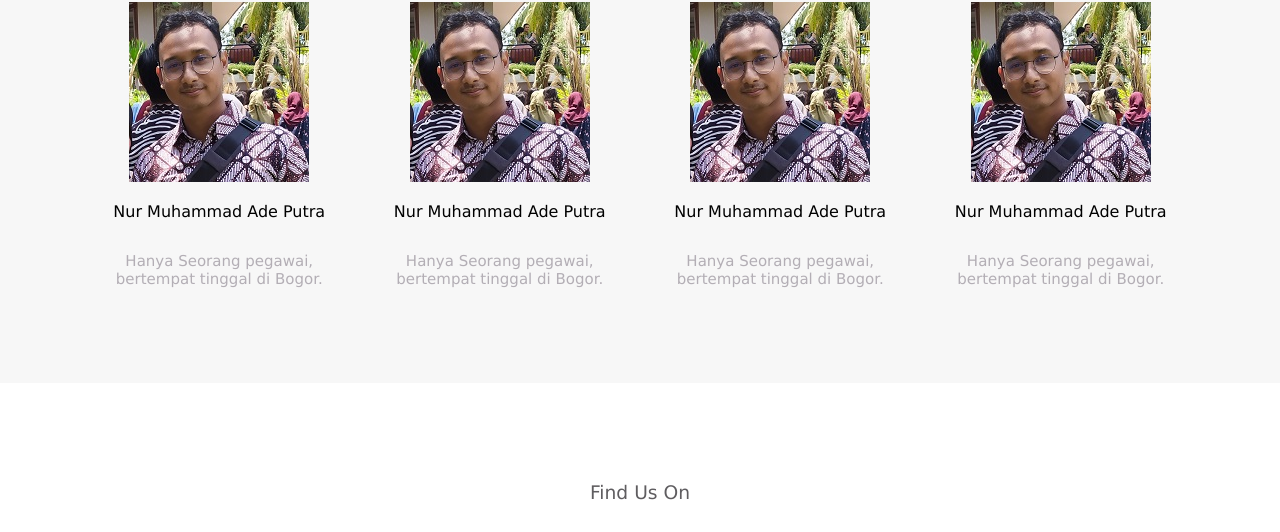
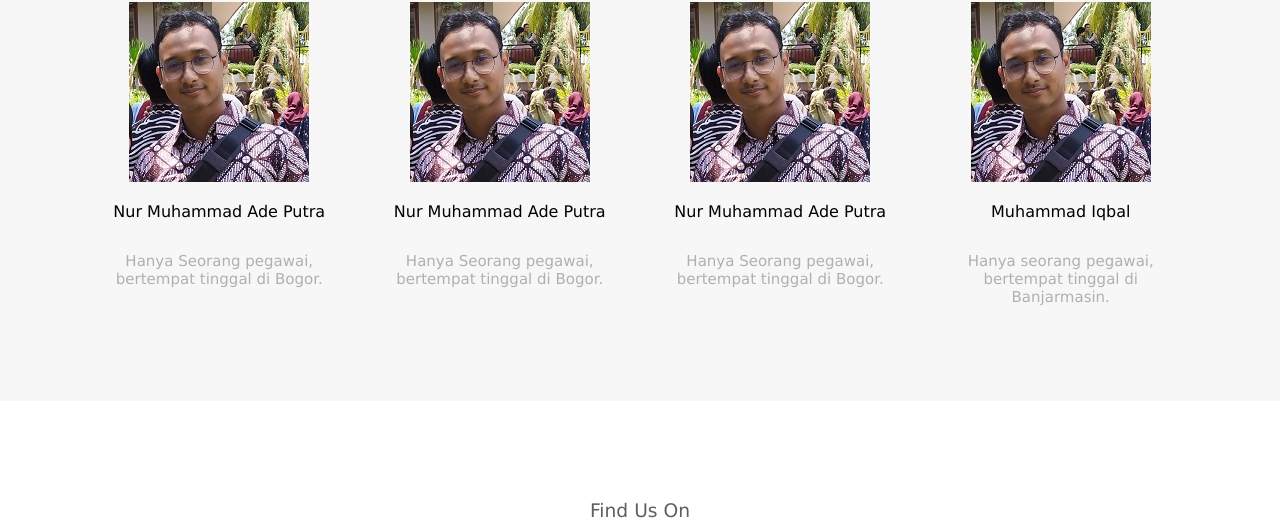
Before and after one commit to baleestudio/G34_DTS20, a plain HTML site: page index.html in a window 1280 px wide. Shown: the part 999-1531 px from the top of the page. Drawn offline with Linux system fonts and the light colour scheme.

Commit message:
Update index.html

```diff
--- a/index.html
+++ b/index.html
@@ -3,7 +3,7 @@
   <head>
     <meta charset="utf-8">
     <meta name="viewport" content="width=device-width, initial-scale=1.0">
-    <title>G-34</title>
+    <title>G34-DTS</title>
     <link rel="stylesheet" href="stylesheet.css">
     <link rel="stylesheet" href="responsive.css">
     <link rel="stylesheet" href="https://use.fontawesome.com/releases/v5.4.1/css/all.css">
@@ -76,9 +76,9 @@
           <div class="lesson">
             <div class="lesson-icon">
               <img src="Putra resize1.jpg">
-               <p>Nur Muhammad Ade Putra</p>
+               <p>Muhammad Iqbal</p>
             </div>
-             <p class="text-contents">Hanya Seorang pegawai, bertempat tinggal di Bogor. </p>
+             <p class="text-contents">Hanya seorang pegawai, bertempat tinggal di Banjarmasin. </p>
           </div>
           <div class="clear"></div>
         </div>
```
